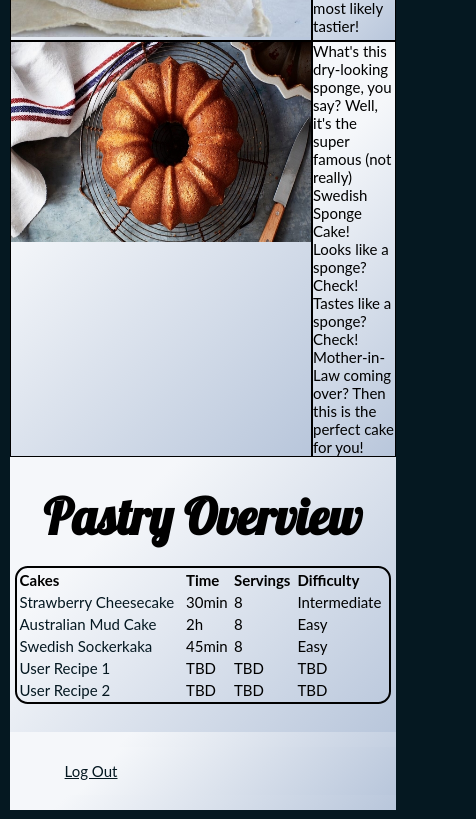
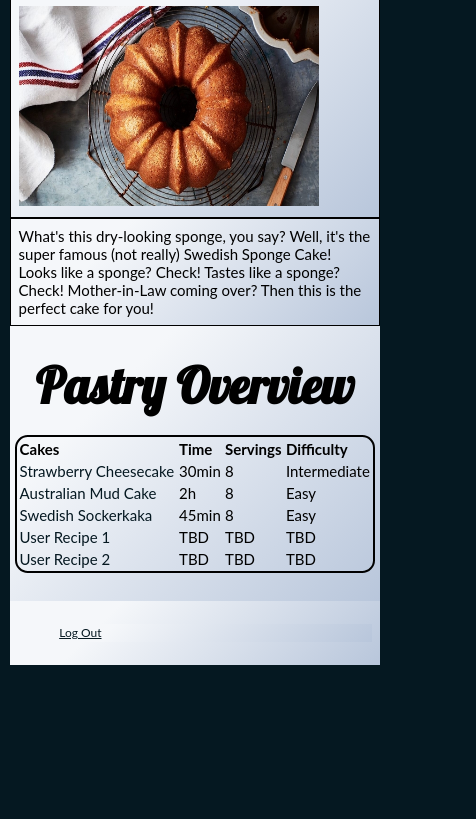
Before and after one commit to CausalityViolation/sillypage, a plain HTML site: page index.html in a window 390 px wide. Shown: the part 777-1596 px from the top of the page, 476 px wide, since content can reach past the window. After the commit the page ends 1451 px from the top, so only its background shows below. Drawn offline with Linux system fonts and the light colour scheme.

Commit message:
add responsive design

```diff
--- a/css/formGrid.css
+++ b/css/formGrid.css
@@ -18,50 +18,13 @@
     'left right'
     'bottom bottom';
     padding: 0;
-
-}
-
-.grid-container > div {
-    text-align: left;
-    font-size: 20px;
-
-}
-
-.grid-container > header {
-    text-align: left;
-    padding: 10px 5px;
-    font-size: 20px;
-
-
-}
-
-.grid-container > article {
-    text-align: left;
-    padding: 10px 5px;
-    font-size: 20px;
-
 }
 
 header {
     width: 100%;
-    height: max-content;
-    background-color: #b8c6db;
-    background-image: linear-gradient(315deg, #b8c6db 0%, #f5f7fa 74%);
+    height: 50%;
     display: block;
     justify-content: space-around;
-    align-items: center;
-
-}
-
-#underMenu {
-
-    width: 100%;
-    height: max-content;
-    background-color: #b8c6db;
-    background-image: linear-gradient(315deg, #b8c6db 0%, #f5f7fa 74%);
-    display: block;
-    justify-content: space-around;
-    align-items: center;
 
 }
 
@@ -80,6 +43,7 @@ header {
 .nav ol {
     display: flex;
     list-style: none;
+    padding-left: 15%;
 
 }
 
@@ -100,22 +64,12 @@ body::-webkit-scrollbar-thumb {
     background-image: linear-gradient(315deg, #b8c6db 0%, #f5f7fa 74%);
 }
 
-.marginPaddingAuto {
-    margin: 0;
-    padding: 0;
-}
-
-body {
-    font-family: Lato, sans-serif;
-    font-size: 18px;
-}
-
 
 .subPageBody {
     background-color: #b8c6db;
     background-image: linear-gradient(315deg, #b8c6db 0%, #f5f7fa 74%);
     font-family: Lato, sans-serif;
-    font-size: 15px;
+    padding: 10px;
     height: 0;
 }
 
@@ -151,17 +105,6 @@ select {
     width: auto;
     height: 30px;
     margin: 0 auto;
-}
-
-.containerImage {
-    width: 50%;
-    height: auto;
-}
-
-.containerImageFrontPage {
-    width: auto;
-    height: auto;
-    margin: 10px;
 }
 
 .formatTextToImage {
@@ -243,3 +186,122 @@ a:hover {
 a:active {
     color: blue;
 }
+
+/*tablets*/
+@media (max-width: 768px) {
+
+
+    .logo {
+        color: red;
+        font-size: 20px;
+        padding-left: 2rem;
+    }
+
+    .nav {
+
+        align-items: center;
+    }
+
+    .nav ol {
+
+        list-style: none;
+
+    }
+
+    .nav ol li {
+        margin: fill;
+        font-size: 15px;
+    }
+
+
+    body {
+        font-size: 12px;
+    }
+
+
+    .grid-container > div {
+
+        font-size: 15px;
+        text-align: left;
+
+    }
+
+    .grid-container > header {
+
+        font-size: 15px;
+
+
+    }
+
+    .grid-container > article {
+
+        font-size: 15px;
+
+    }
+
+    .subTitleSizeAndFont {
+        font-size: 15px;
+    }
+}
+
+/*Phones and small devices*/
+
+@media (max-width: 480px) {
+
+    .logo {
+        color: blue;
+        font-size: 20px;
+        padding-left: 1.5rem;
+    }
+
+    .nav {
+        display: flex;
+        align-items: center;
+    }
+
+    .nav ol {
+        display: flex;
+        list-style: none;
+
+    }
+
+    .nav ol li {
+        margin: 0.2rem;
+        font-size: 12px ;
+    }
+
+    .grid-container {
+        display: grid;
+        grid-template-areas:
+
+    'left'
+    'right'
+    'bottom';
+    }
+
+
+    .grid-container > div {
+
+        font-size: 15px;
+        text-align: left;
+
+    }
+
+    .grid-container > article {
+
+        font-size: 15px;
+        padding: 0;
+
+    }
+
+    header {
+
+        height: 50%;
+
+    }
+
+
+
+
+
+}
--- a/css/mediaquery.css
+++ b/css/mediaquery.css
@@ -1,13 +1,9 @@
-
-/*
-  ##Device = Low Resolution Tablets, Mobiles (Landscape)
-  ##Screen = B/w 481px to 767px
-*/
-
-@media(max-width: 767px) {
+/*tablets*/
+@media (max-width: 768px) {
     .logo {
         color: red;
         font-size: 20px;
+        padding-left: 2rem;
     }
 
     .nav {
@@ -61,16 +57,13 @@
     }
 }
 
-/*
-  ##Device = Most of the Smartphones Mobiles (Portrait)
-  ##Screen = B/w 320px to 479px
-*/
+/*Phones and small devices*/
 
-@media (min-width: 320px) and (max-width: 480px) {
+@media (max-width: 480px) {
 
     .logo {
         color: blue;
-        font-size: 20px;
+        font-size: 18px;
     }
 
     .nav {
@@ -85,12 +78,31 @@
     }
 
     .nav ol li {
-        margin: 1em
+        margin: 0 10px 0 0;
+        font-size: 12px;
+        padding: 0.1rem;
     }
 
 
     body {
         font-size: 12px;
+        width: fit-content;
+    }
+
+    .grid-container {
+        display: grid;
+        grid-template-areas:
+    'header'
+    'main'
+    'mudcake'
+    'mainTwo'
+    'cheese'
+    'mainThree'
+    'socker '
+    'footer'
+    'underMenu';
+        background-color: #051821;
+
     }
 
 
@@ -98,6 +110,7 @@
 
         font-size: 15px;
         text-align: left;
+        padding: 0.5rem;
 
     }
 
```
Also changed, not shown: form.html (+3 -3 lines), js/form.js (+12 -7 lines), css/style.css (line endings or trailing spaces).
